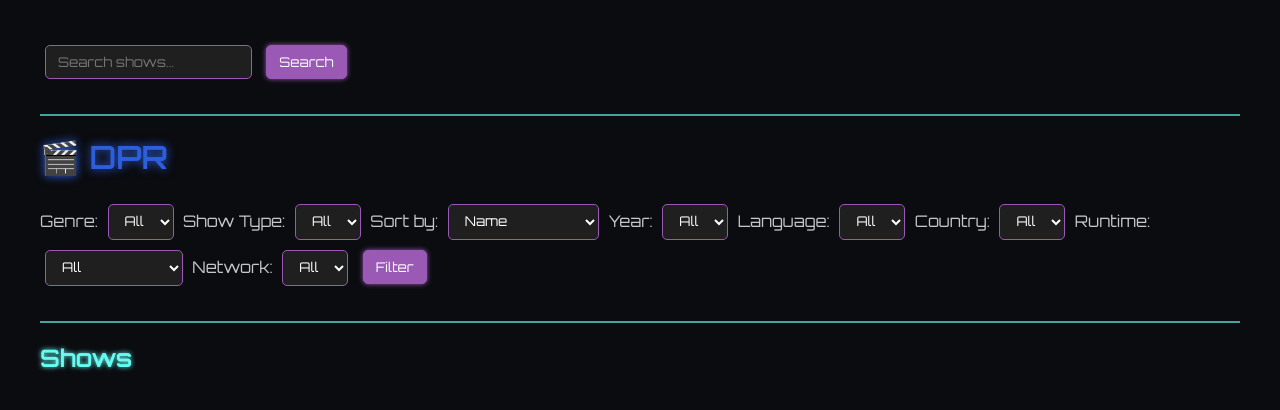
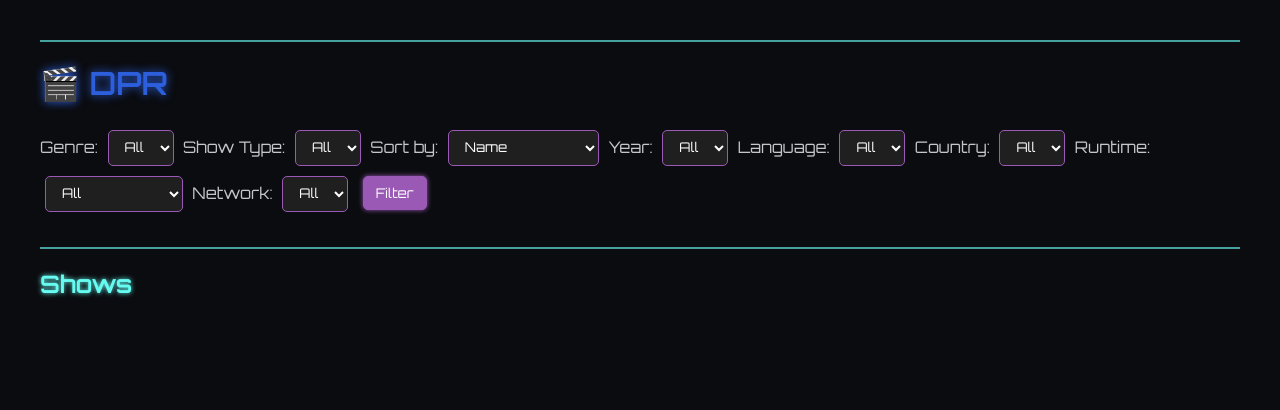
Before and after one commit to Breanna-3/API_PROJECT, a Flask app: page /search in a window 1280 px wide. Shown: the top 410 px of the page. Run offline with Flask 3, Linux system fonts and the light colour scheme.

Commit message:
Update base.html

```diff
--- a/templates/base.html
+++ b/templates/base.html
@@ -95,10 +95,7 @@
   </style>
 </head>
 <body>
-  <form action="/search" method="get">
-    <input type="text" name="q" placeholder="Search shows..." />
-    <button type="submit">Search</button>
-  </form>
+
   <hr>
   {% block content %}{% endblock %}
 </body>
```
